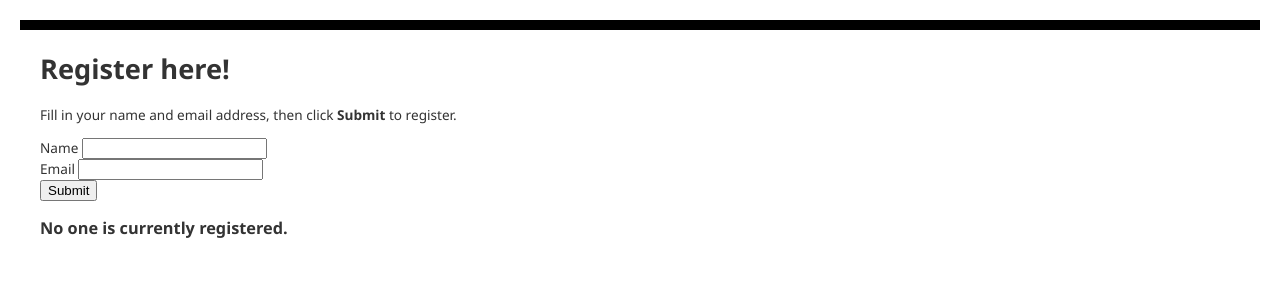
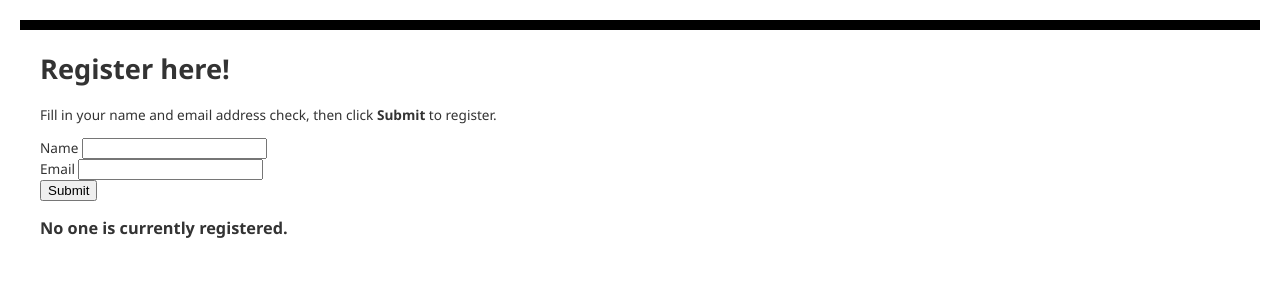
Before and after one commit to arunslb123/mys, a PHP site: page / in a window 1280 px wide. Shown: the top 300 px of the page. Run offline with PHP 8.4, Linux system fonts and the light colour scheme; data that the repository does not hold is empty.

Commit message:
Update index.php

```diff
--- a/index.php
+++ b/index.php
@@ -17,7 +17,7 @@
 </head>
 <body>
 <h1>Register here!</h1>
-<p>Fill in your name and email address, then click <strong>Submit</strong> to register.</p>
+<p>Fill in your name and email address check, then click <strong>Submit</strong> to register.</p>
 <form method="post" action="index.php" enctype="multipart/form-data" >
       Name  <input type="text" name="name" id="name"/></br>
       Email <input type="text" name="email" id="email"/></br>
```
